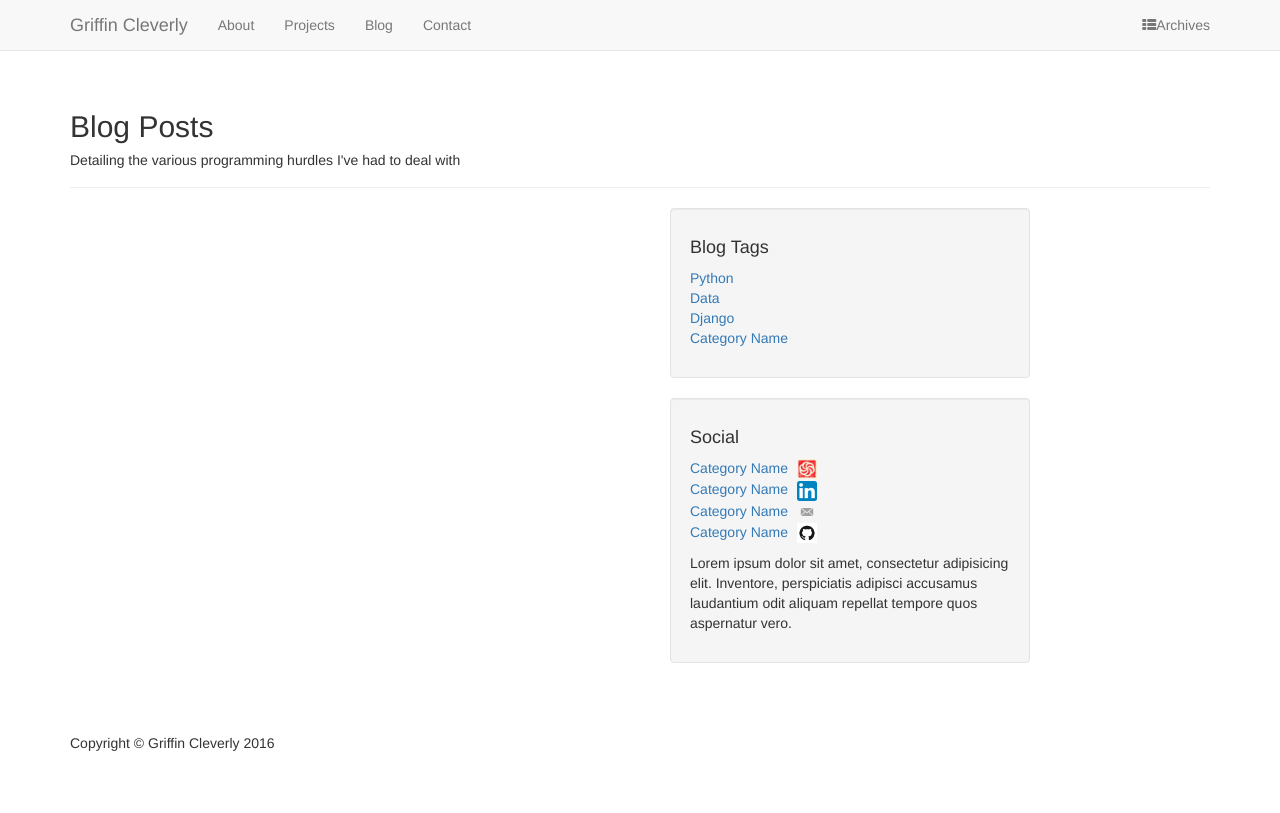
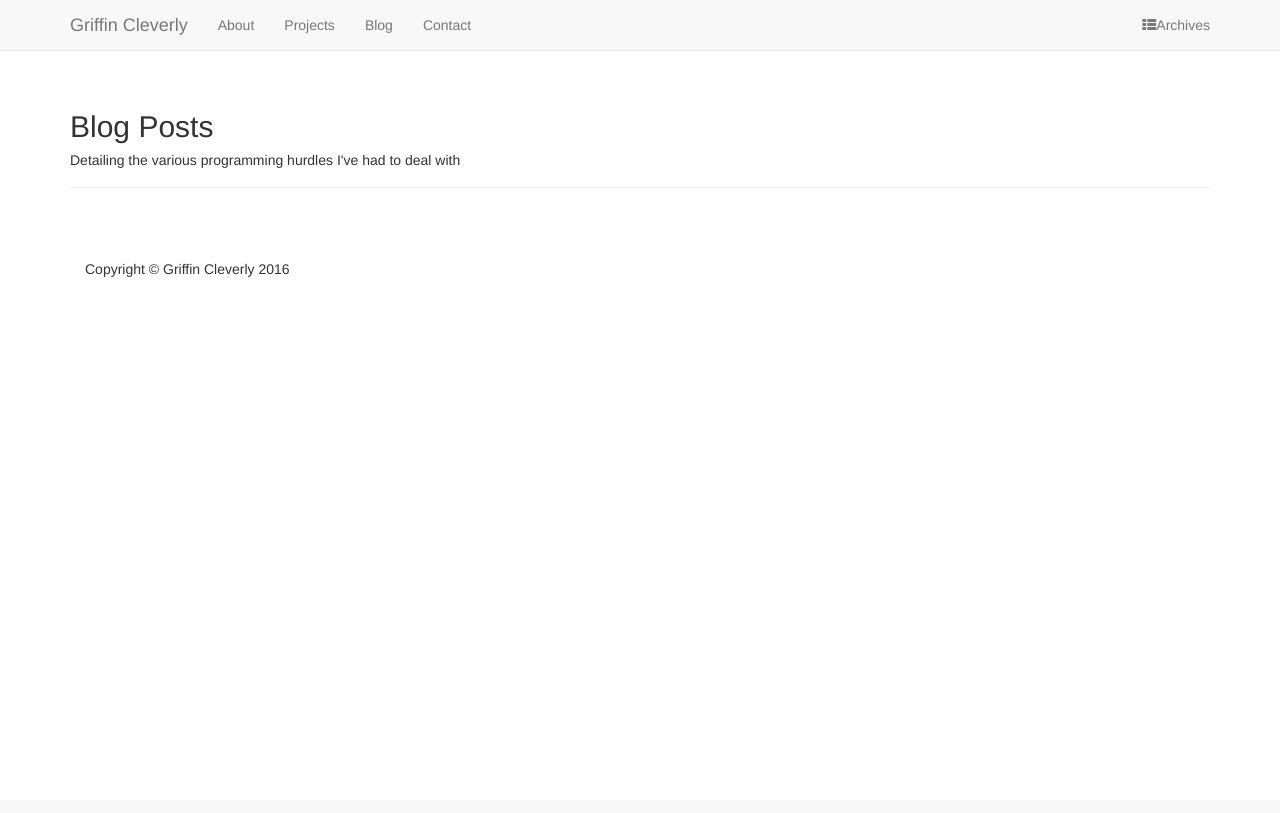
Before and after one commit to gcleverly/my-blog, a Django app: page /blog/ in a window 1280 px wide. After the commit the page ends 277 px from the top, so only its background shows below. Run offline with Django 3.2, Linux system fonts and the light colour scheme; data that the repository does not hold is empty; some libraries are stand-ins or nearby versions.

Commit message:
Blog post list and detail view have better presentation

```diff
--- a/blog/templates/blog/post_list.html
+++ b/blog/templates/blog/post_list.html
@@ -19,62 +19,6 @@
             </br>
             {% endfor %}
         </div>
-        <!-- Blog Sidebar Widgets Column -->
-        <div class="col-md-4">
-
-            <!-- Blog Categories Well -->
-            <div class="well">
-                <h4>Blog Tags</h4>
-                <div class="row">
-                    <div class="col-lg-6">
-                        <ul class="list-unstyled">
-                            <li><a href="#">Python</a>
-                            </li>
-                            <li><a href="#">Data</a>
-                            </li>
-                            <li><a href="#">Django</a>
-                            </li>
-                            <li><a href="#">Category Name</a>
-                            </li>
-                        </ul>
-                    </div>
-                </div>
-                <!-- /.row -->
-            </div>
-
-            <!-- Side Widget Well -->
-            <div class="well">
-                <h4>Social</h4>
-                <ul class="list-unstyled">
-                    <li><a href="#">Category Name</a>
-                        <a href="https://www.codewars.com/users/gcleverly"><img src="{% static 'images/codewars.jpeg' %}" alt="CodeWars" class="social-icon"></a>
-                    </li>
-                    <li><a href="#">Category Name</a>
-                        <a href="http://linkedin.com"><img src="{% static 'images/linkedin-512.png' %}" alt="LinkedIn Logo" class="social-icon"></a>
-                    </li>
-                    <li><a href="#">Category Name</a>
-                        <a href="http://facebook.com"><img src="{% static 'images/mail.png' %}" alt="E-Mail" class="social-icon"></a>
-                    </li>
-                    <li><a href="#">Category Name</a>
-                        <a href="http://github.com"><img src="{% static 'images/Github-Mark.png' %}" alt="Github" class="social-icon"></a>
-                    </li>
-                </ul>
-                <p>Lorem ipsum dolor sit amet, consectetur adipisicing elit. Inventore, perspiciatis adipisci accusamus laudantium odit aliquam repellat tempore quos aspernatur vero.</p>
-            </div>
-
-        </div>
-
-
-
-
-
-
-
-
-
-
-
-    </div>
 </div>
 
 {% endblock %}
--- a/mysite/settings.py
+++ b/mysite/settings.py
@@ -24,7 +24,7 @@ print("base dir path", BASE_DIR)
 SECRET_KEY = '2g*29+j4asly^3r(fh$vnw*0imo1o&8hqvpl-(wrgroc2$6my3'
 
 # SECURITY WARNING: don't run with debug turned on in production!
-DEBUG = True
+DEBUG = False
 
 ALLOWED_HOSTS = ['gcleverly.pythonanywhere.com']
 
--- a/templates/about_me.html
+++ b/templates/about_me.html
@@ -25,7 +25,7 @@
 </div>
 <div class="row">
     <div class="col-lg-4 col-md-4 col-sm-4 col-xs-12">
-        There will be other important things in here when I can think of what to put
+
 
     </div>
     <div class="col-lg-4 col-md-4 col-sm-4 col-xs-12">
```
Also changed, not shown: blog/templates/blog/post_detail.html (+1 -48 lines).
